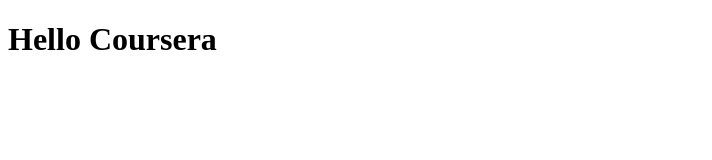
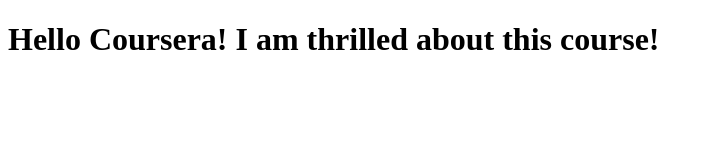
Before and after one commit to Mohamadk91/coursera-test, a plain HTML site: page index.html in a window 1280 px wide. Shown: the whole page, without its empty margins (0-712 px from the left). Drawn offline with Linux system fonts and the light colour scheme.

Commit message:
Next version of web file.

```diff
--- a/index.html
+++ b/index.html
@@ -2,9 +2,9 @@
 <html lang="en" dir="ltr">
   <head>
     <meta charset="utf-8">
-    <title>Hello Coursera Students!</title>
+    <title>Hello Coursera Students</title>
   </head>
   <body>
-<h1>Hello Coursera</h1>
+<h1>Hello Coursera! I am thrilled about this course!</h1>
   </body>
 </html>
```
